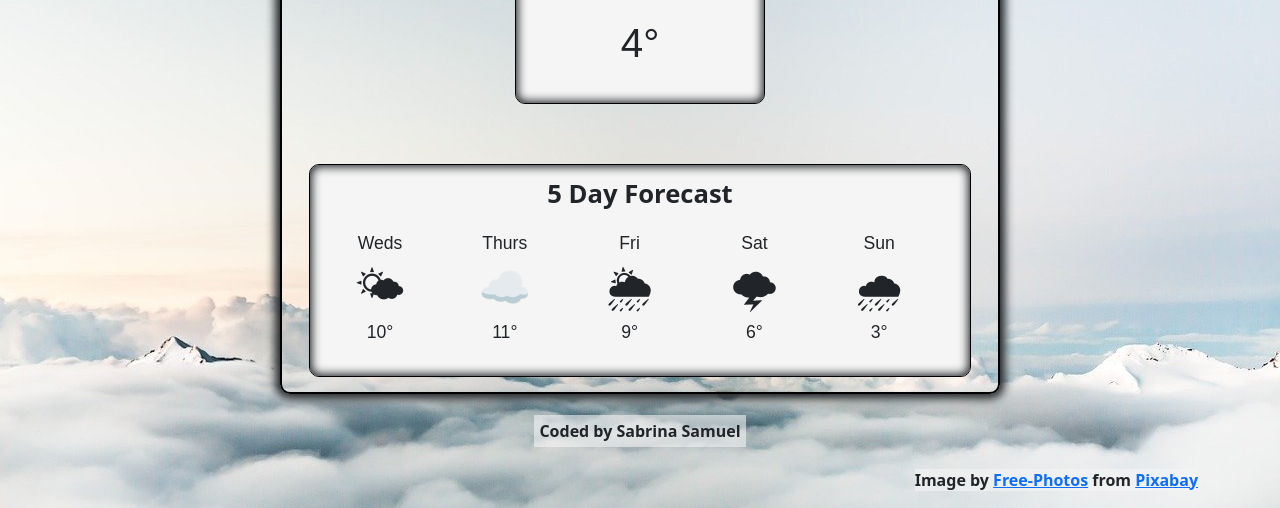
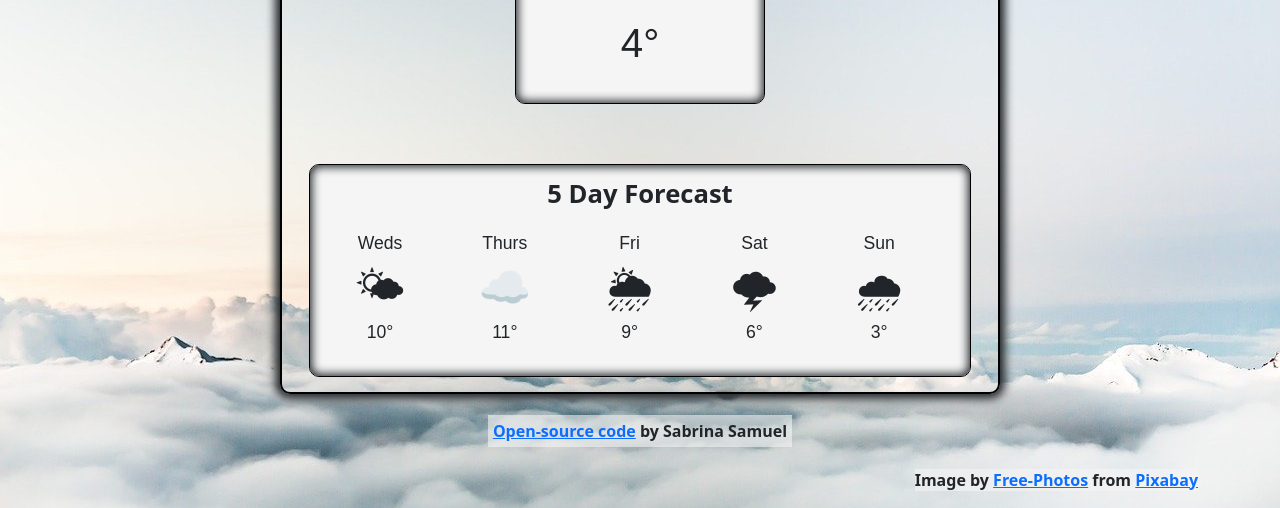
Before and after one commit to ssrome/weather-app, a plain HTML site: page index.html in a window 1280 px wide. Shown: the part 294-802 px from the top of the page. Drawn offline with nearby package versions, Linux system fonts and the light colour scheme; a web font is replaced by a local one.

Commit message:
Added Github link to project

```diff
--- a/index.html
+++ b/index.html
@@ -144,7 +144,14 @@
         </div>
       </div>
       <div class="row credit">
-        <div class="col"><span class="name">Coded by Sabrina Samuel</span></div>
+        <div class="col">
+          <span class="name"
+            ><a href="https://github.com/ssrome/weather-app" target="_blank"
+              >Open-source code</a
+            >
+            by Sabrina Samuel</span
+          >
+        </div>
       </div>
       <div class="row footer">
         <div class="col">
```
